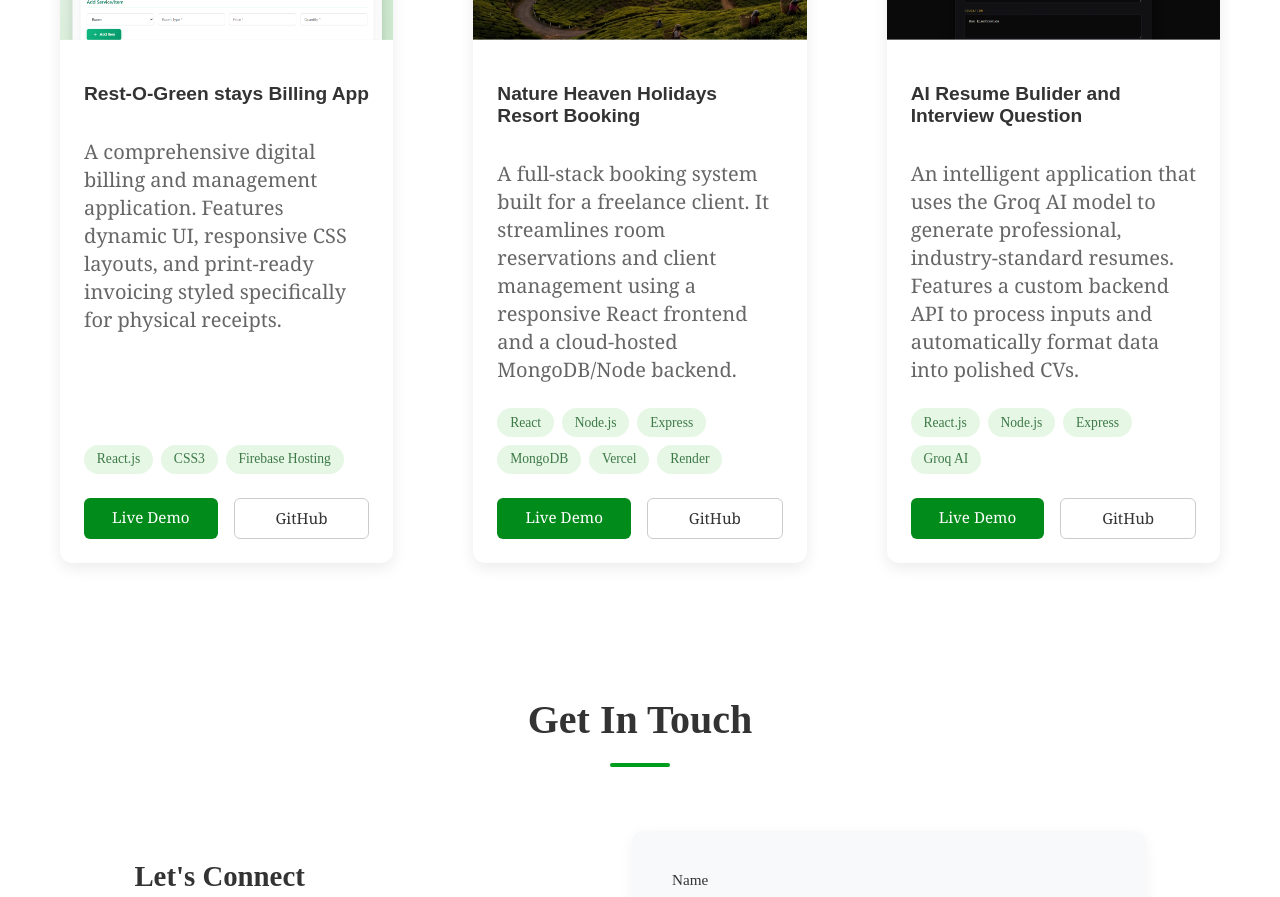
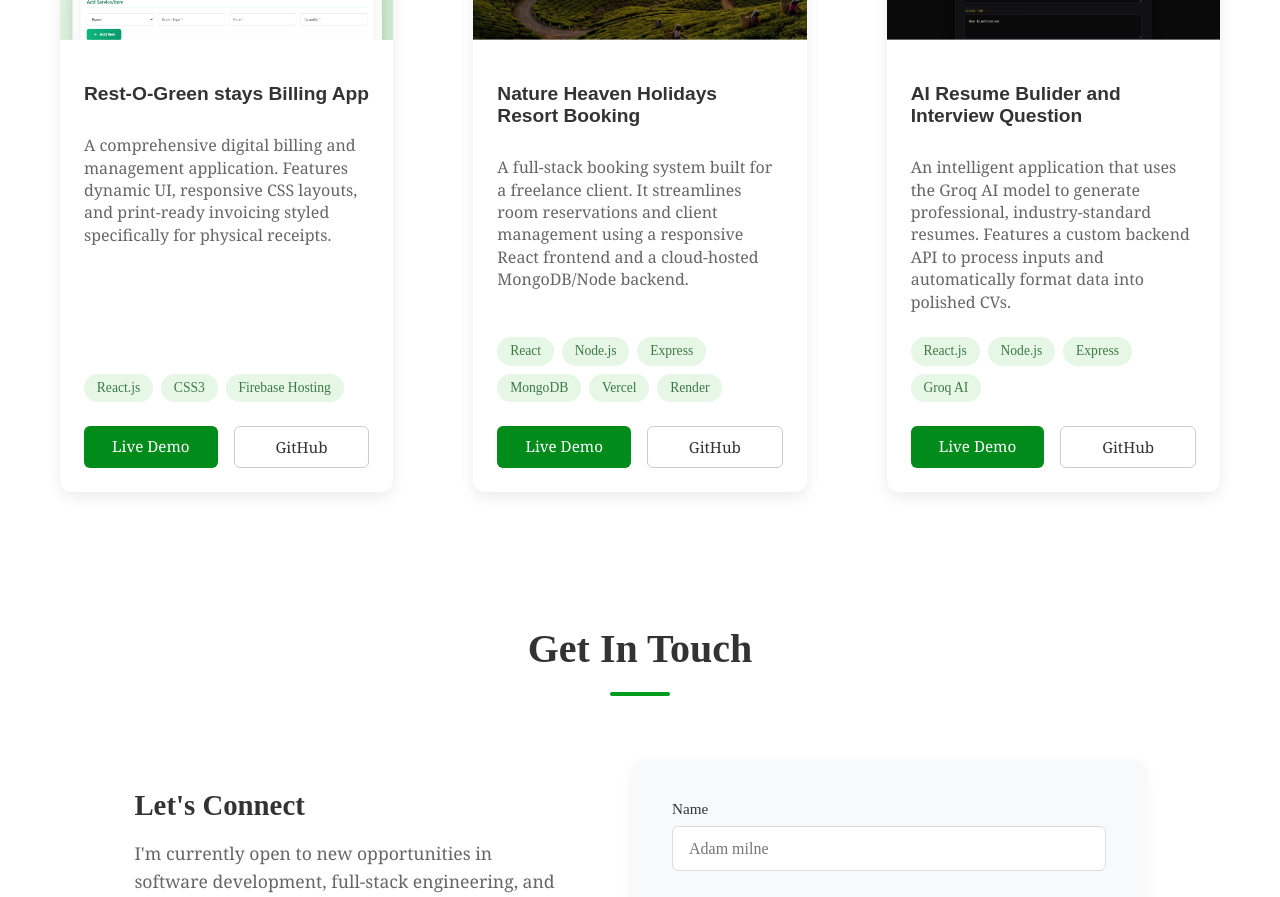
Before and after one commit to rahman24-dev/Rahman_Portfolio, a React (Vite) app: page / in a window 1280 px wide. Shown: the part 1980-2877 px from the top of the page. Built offline with nearby package versions, Linux system fonts and the light colour scheme.

Commit message:
Fixed the FontSize in Rem

```diff
--- a/src/components/ProjectSection/ProjectSection.module.css
+++ b/src/components/ProjectSection/ProjectSection.module.css
@@ -86,7 +86,7 @@
 .projectDescription {
   color: #666;
   font-family: Georgia, 'Times New Roman', Times, serif;
-  font-size: 20px;
+  font-size: 1 rem;
   line-height: 1.4;
   margin-bottom: 1.5rem;
   flex-grow: 1;
```
